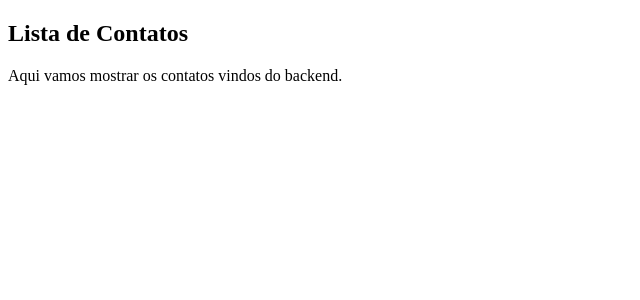
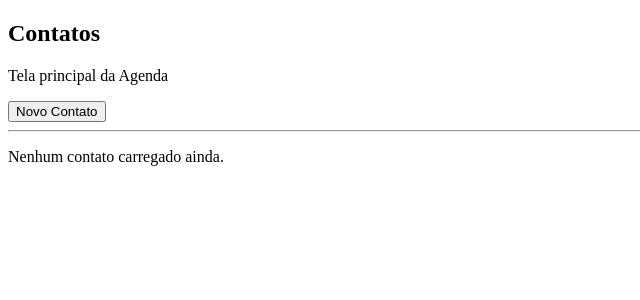
Before and after one commit to Budouglas/apiAgendaFront, an Angular app: page / in a window 1280 px wide. Shown: the top 300 px of the page, without its empty margins (0-640 px from the left). Built offline with nearby package versions, Linux system fonts and the light colour scheme.

Commit message:
feat: prepare contatos model and http cliente and fix: zone change detection config

```diff
--- a/src/app/app.config.ts
+++ b/src/app/app.config.ts
@@ -1,11 +1,14 @@
-import { ApplicationConfig, provideBrowserGlobalErrorListeners } from '@angular/core';
+import {ApplicationConfig, provideBrowserGlobalErrorListeners} from '@angular/core';
 import { provideRouter } from '@angular/router';
+
+import { provideHttpClient } from '@angular/common/http';
 
 import { routes } from './app.routes';
 
 export const appConfig: ApplicationConfig = {
   providers: [
     provideBrowserGlobalErrorListeners(),
-    provideRouter(routes)
+    provideRouter(routes),
+    provideHttpClient()
   ]
 };
--- a/src/app/pages/contatos/contatos.html
+++ b/src/app/pages/contatos/contatos.html
@@ -1,2 +1,12 @@
-<h2>Lista de Contatos</h2>
-<p>Aqui vamos mostrar os contatos vindos do backend.</p>
+<section>
+  <h2>Contatos</h2>
+  <p>Tela principal da Agenda</p>
+
+  <button>Novo Contato</button>
+
+  <hr>
+
+  <div>
+    <p>Nenhum contato carregado ainda.</p>
+  </div>
+</section>
```
Also changed, not shown: src/app/models/contato.ts (added, +7 -0 lines).
